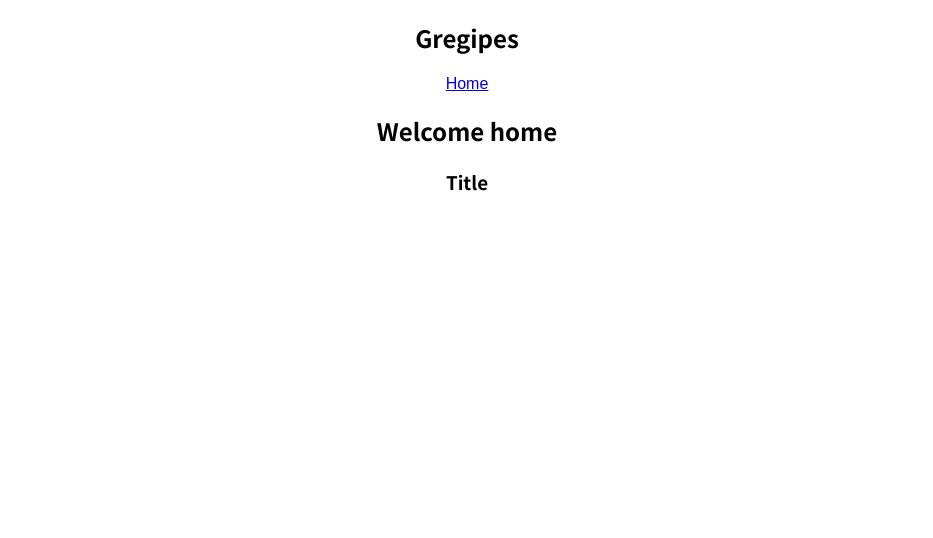
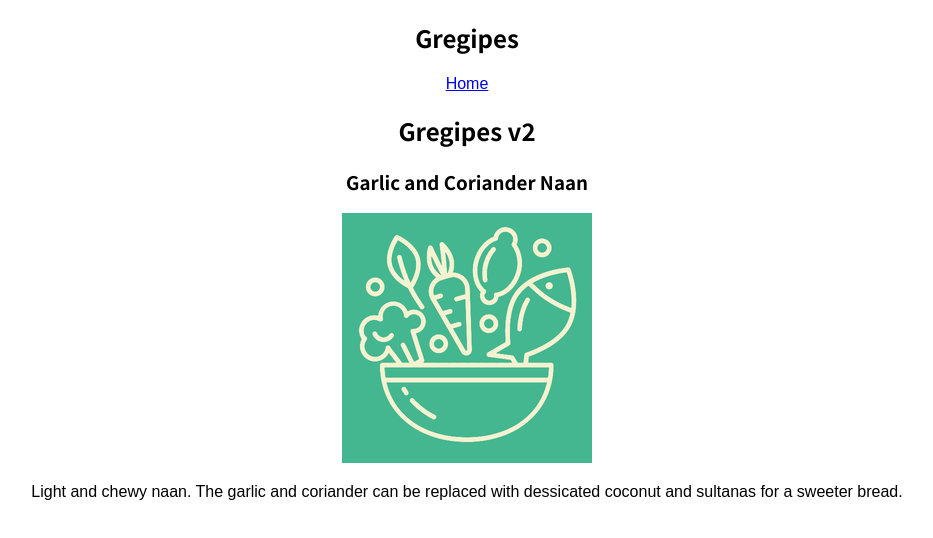
Before and after one commit to Albadylic/Gregipes-V2, a React (Create React App) app: page / in a window 1280 px wide. Shown: the top 538 px of the page, without its empty margins (173-1106 px from the left). Built offline with nearby package versions, Linux system fonts and the light colour scheme; a web font is replaced by a local one.

Commit message:
Add interval function for recipe slider with title, image and description

```diff
--- a/src/Home/Home.jsx
+++ b/src/Home/Home.jsx
@@ -4,7 +4,7 @@ import Slider from "../Slider/Slider";
 const Home = () => {
   return (
     <section id="home__container">
-      <h2 id="home__title">Welcome home</h2>
+      <h2 id="home__title">Gregipes v2</h2>
       <Slider />
     </section>
   );
--- a/src/Slider/Slider.jsx
+++ b/src/Slider/Slider.jsx
@@ -1,4 +1,4 @@
-import React from "react";
+import React, { useState, useEffect, useRef } from "react";
 import data from "../model/data";
 
 const genRandomIndex = () => {
@@ -6,7 +6,7 @@ const genRandomIndex = () => {
   return index;
 };
 
-let indexArray = [];
+const indexArray = [];
 while (indexArray.length < 3) {
   const randomIndex = genRandomIndex();
   if (indexArray.indexOf(randomIndex) < 0) {
@@ -14,12 +14,50 @@ while (indexArray.length < 3) {
   }
 }
 
-let recipeToShow = 0;
+const Counter = () => {
+  const [count, setCount] = useState(0);
+
+  useInterval(() => {
+    if (count < 2) {
+      setCount(count => count + 1);
+    } else {
+      setCount(0);
+    }
+  }, 4000);
+
+  return count;
+};
+
+const useInterval = (callback, delay) => {
+  const savedCallback = useRef();
+
+  useEffect(() => {
+    savedCallback.current = callback;
+  }, [callback]);
+
+  useEffect(() => {
+    const tick = () => {
+      savedCallback.current();
+    };
+
+    if (delay !== null) {
+      let id = setInterval(tick, delay);
+      return () => {
+        clearInterval(id);
+      };
+    }
+  }, [delay]);
+};
 
 const Slider = () => {
   return (
     <article id="slider__container">
-      <h3>Title</h3>
+      <h3>{data.recipes[indexArray[Counter()]].title}</h3>
+      <img
+        src={data.recipes[indexArray[Counter()]].image}
+        alt={data.recipes[indexArray[Counter()]].title}
+      />
+      <p>{data.recipes[indexArray[Counter()]].description}</p>
     </article>
   );
 };
```
